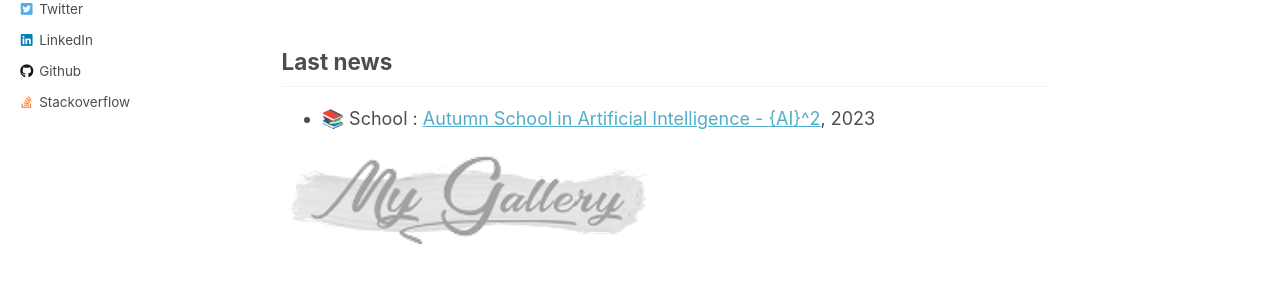
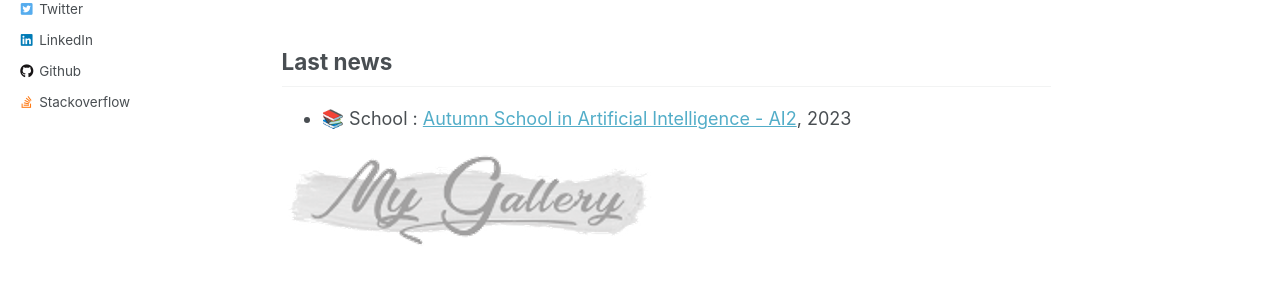
Before and after one commit to armelsoubeiga/armelsoubeiga.github.io, a Jekyll site: the page built from _pages/about.md, in a window 1280 px wide and 900 px high, scrolled down 516 px. Shown: the part 432-732 px from the top of the window. Built offline with Jekyll 4.4.1, drawn with Linux system fonts in a browser that asks for light colours.

Commit message:
Update about.md

```diff
--- a/_pages/about.md
+++ b/_pages/about.md
@@ -41,7 +41,7 @@ After more than three years in clinical research as a data scientist, and more t
 **Last news**
 ------
 
-- 📚  School : [Autumn School in Artificial Intelligence - {AI}^2](http://ia2.gdria.fr/autumn-school-in-artificial-intelligence/), 2023
+- 📚  School : [Autumn School in Artificial Intelligence - AI2](http://ia2.gdria.fr/autumn-school-in-artificial-intelligence/), 2023
 
 
 {% include base_path %}
```
